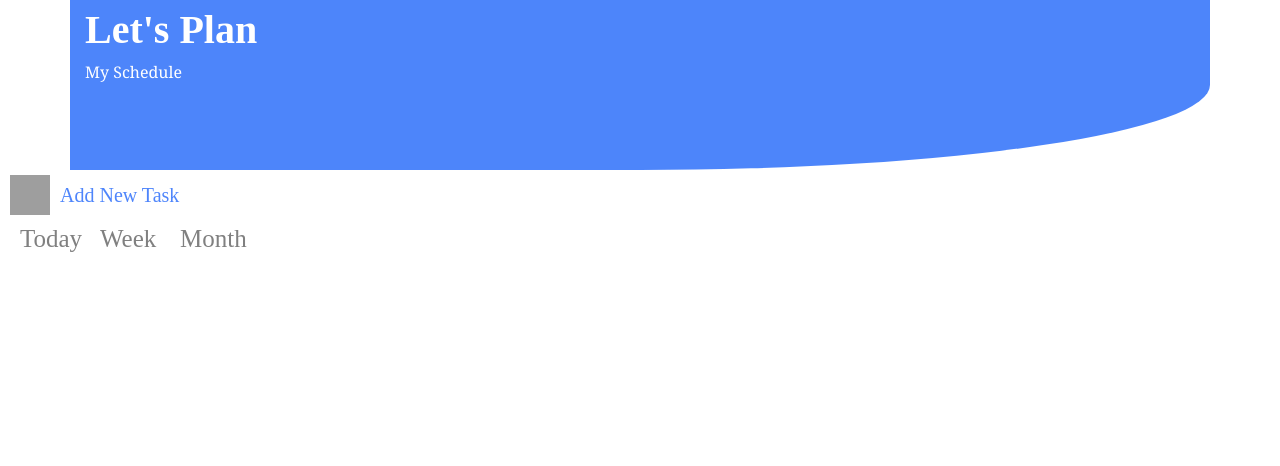
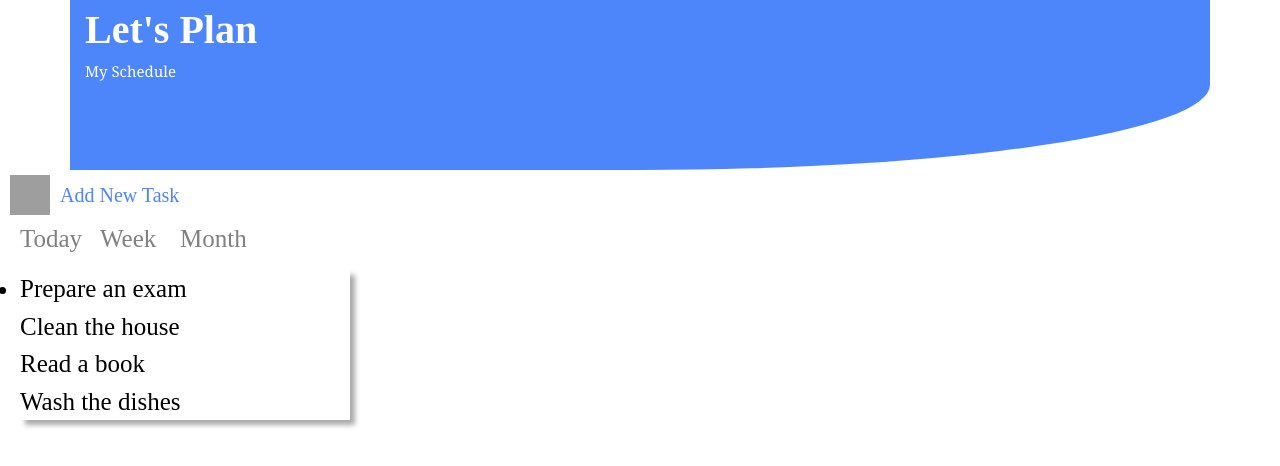
Before and after one commit to hilalguvenc/task-manager, a React (Create React App) app: page / in a window 1280 px wide. Shown: the top 466 px of the page. Built offline with nearby package versions, Linux system fonts and the light colour scheme; grey boxes are pictures that could not be loaded.

Commit message:
I added todoList function

```diff
--- a/public/index.html
+++ b/public/index.html
@@ -3,6 +3,7 @@
   <head>
     <meta charset="utf-8" />
     <link rel="icon" href="%PUBLIC_URL%/favicon.ico" />
+    <link rel="stylesheet" href="https://www.w3schools.com/w3css/4/w3.css">
     <meta name="viewport" content="width=device-width, initial-scale=1" />
     <meta name="theme-color" content="#000000" />
     <meta
--- a/src/pages/Homepage.jsx
+++ b/src/pages/Homepage.jsx
@@ -1,14 +1,21 @@
-import React, {useState} from "react";
+import React, { useState } from "react";
 import vector1 from "../style/vector1.jpg";
 
 const Homepage = () => {
-  const [todoItems, settodoItems] = useState( [
-      {action : "Prepare an exam", done :false },
-      {action : "Clean the house", done : false },
-      {action : "Read a book", done : false },
-      {action : "Wash the dishes", done : false },
-     ]);
-  const [newItemText, setNewItemText] =useState("")
+  const [todoItems, settodoItems] = useState([
+    { action: "Prepare an exam", done: false },
+    { action: "Clean the house", done: false },
+    { action: "Read a book", done: false },
+    { action: "Wash the dishes", done: false }
+  ]);
+  const [newItemText, setNewItemText] = useState("");
+
+  const todoList = () =>
+    todoItems.map(item => (
+      <div key={item.action}>
+        <div>{item.action}</div>
+      </div>
+    ));
 
   return (
     <div>
@@ -28,6 +35,9 @@ const Homepage = () => {
       <div className="today">Today</div>
       <div className="week">Week</div>
       <div className="month">Month</div>
+      <ul>
+        <li className="todoList">{todoList()} </li>
+      </ul>
     </div>
   );
 };
--- a/src/style/App.css
+++ b/src/style/App.css
@@ -66,3 +66,15 @@
   top: 220px;
   left: 180px;
 }
+.todoList{
+  position: absolute;
+  top: 270px;
+  font-family: "Times New Roman", Times, serif;
+  font-style: normal;
+  color: black;
+  font-size: 25px;
+  left: 20px;
+  border: white;
+  box-shadow: 5px 5px 5px #aaaaaa;
+  width: 330px;
+}
```
